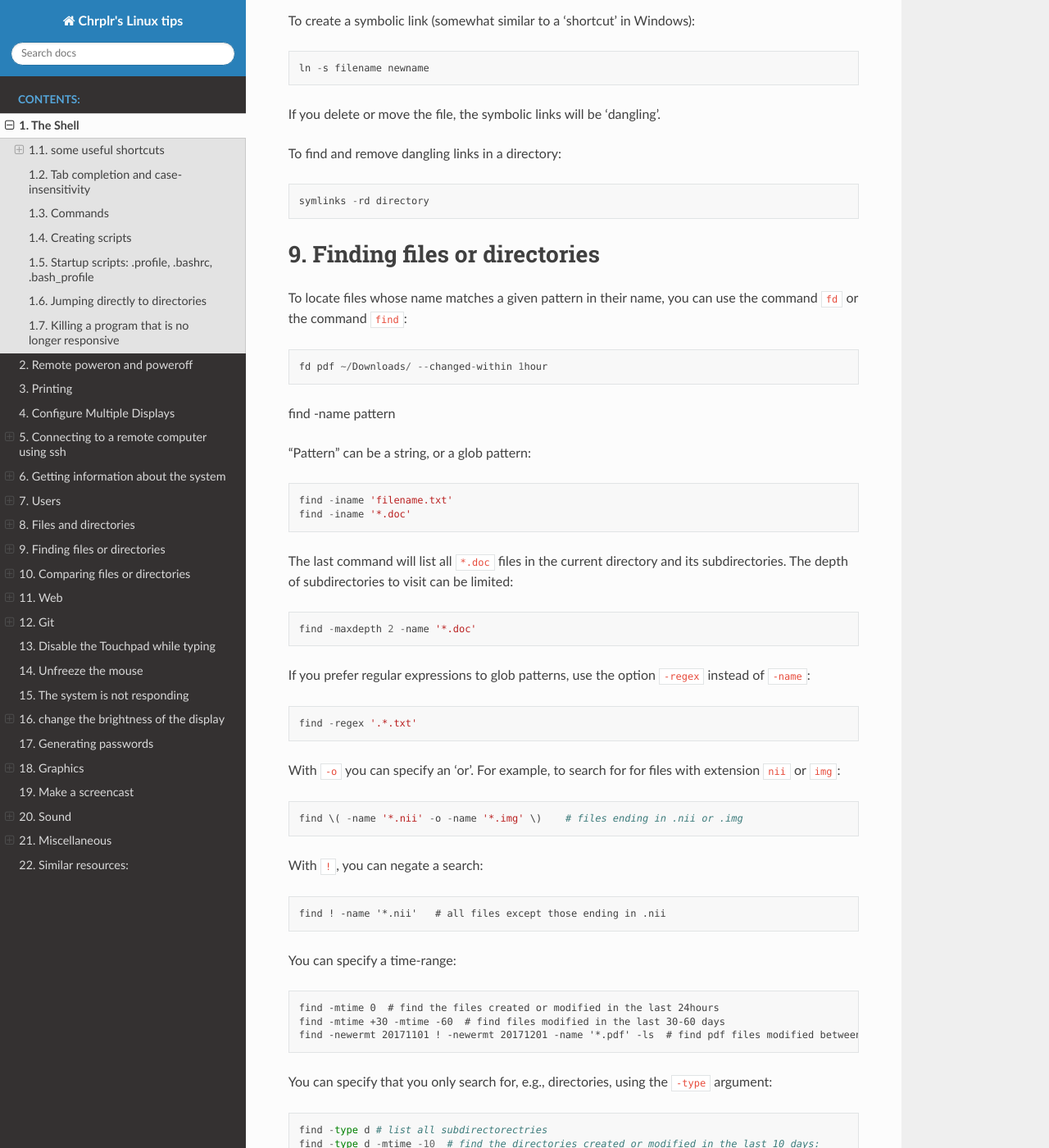
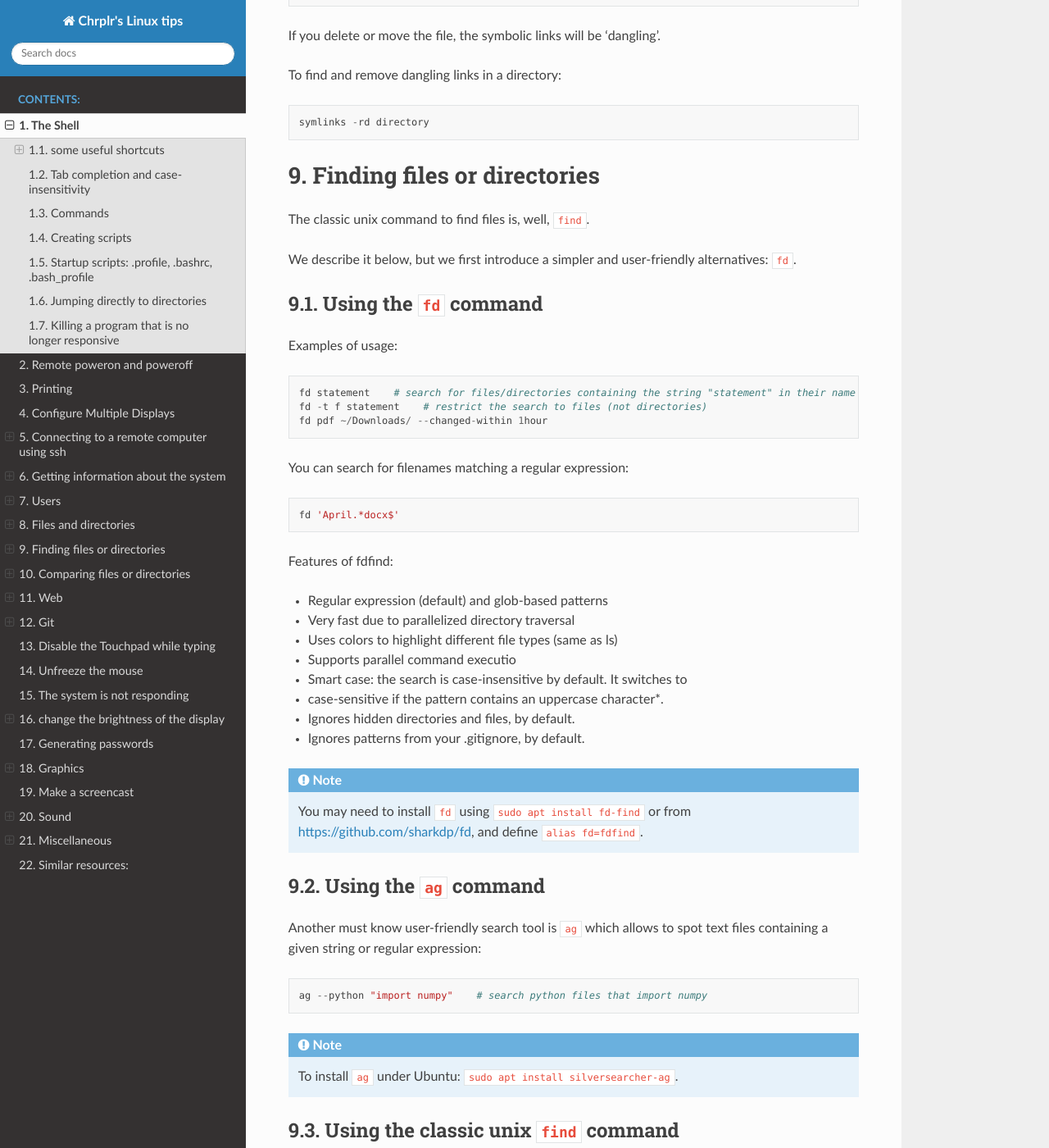
Before and after one commit to chrplr/linux-tips, a Sphinx documentation site: the page built from docs/linux_howto.rst, in a window 1280 px wide and 1400 px high, scrolled down 23331 px. Shown: the whole window at 82% size. Built offline with Sphinx 7.4.7 and the Read the Docs theme 2.0.0, drawn with Linux system fonts in a browser that asks for light colours; some of the changed text lies outside the part shown.

Commit message:
fix error on fd-find

```diff
--- a/docs/linux_howto.rst
+++ b/docs/linux_howto.rst
@@ -1254,18 +1250,58 @@ To find and remove dangling links in a directory:
 Finding files or directories
 ----------------------------
 
-To locate files whose name matches a given pattern in their name, you
-can use the command ``fd`` or the command ``find``:
-
-::
-
+The classic unix command to find files is, well, ``find``.
+
+We describe it below, but we first introduce a simpler and user-friendly alternatives: ``fd``.
+
+Using the ``fd`` command
+~~~~~~~~~~~~~~~~~~~~~~~~
+
+Examples of usage::
+
+   fd statement    # search for files/directories containing the string "statement" in their name
+   fd -t f statement    # restrict the search to files (not directories)
    fd pdf ~/Downloads/ --changed-within 1hour
 
-find -name pattern
-
-“Pattern” can be a string, or a glob pattern:
-
-::
+You can search for filenames matching a regular expression::
+
+   fd 'April.*docx$'
+
+Features of fdfind:
+
+*  Regular expression (default) and glob-based patterns
+*  Very fast due to parallelized directory traversal
+*  Uses colors to highlight different file types (same as ls)
+*  Supports parallel command executio
+*  Smart case: the search is case-insensitive by default. It switches to
+*  case-sensitive if the pattern contains an uppercase character*.
+*  Ignores hidden directories and files, by default.
+*  Ignores patterns from your .gitignore, by default.
+
+
+.. note::
+   You may need to install ``fd`` using  ``sudo apt install fd-find`` or from https://github.com/sharkdp/fd, and define ``alias fd=fdfind``.
+
+
+Using the ``ag`` command
+~~~~~~~~~~~~~~~~~~~~
+
+Another must know user-friendly search tool is ``ag`` which allows to spot text files containing a given string or regular expression::
+
+   ag --python "import numpy"    # search python files that import numpy
+
+.. note::
+    To install ``ag`` under Ubuntu: ``sudo apt install silversearcher-ag``.
+
+
+Using the classic unix ``find`` command
+~~~~~~~~~~~~~~~~~~~~~~~~~~~~~~~~~~~~~~~
+
+``find`` is the classic command, which is complex but powerful. THe basic syntax is::
+
+    find -name pattern
+
+where ``pattern`` can be a string, or a `glob pattern <https://en.wikipedia.org/wiki/Glob_(programming)>`__ (not a regular expression)::
 
    find -iname 'filename.txt'
    find -iname '*.doc'
@@ -1343,44 +1379,6 @@ Note that ``xargs`` can be parallelized with the -P option:
 
 Consult ``info find`` and ``info xargs`` for more information.
 
-fdfind
-~~~~~~
-
-The syntax of ``find`` is somewhat complex and hard to remember.
-
-``fdfind`` is a “simple, fast and user-friendly alternative to
-``find``”.
-
-Features of fdfind:
-
--  Intuitive syntax: ``fd PATTERN`` instead of
-   ``find -iname '*PATTERN*'``.
--  Regular expression (default) and glob-based patterns.
--  Very fast due to parallelized directory traversal.
--  Uses colors to highlight different file types (same as ls).
--  Supports parallel command execution
--  Smart case: the search is case-insensitive by default. It switches to
-   case-sensitive if the pattern contains an uppercase character*.
--  Ignores hidden directories and files, by default.
--  Ignores patterns from your .gitignore, by default.
--  Regular expression (default) and glob-based patterns.
--  Very fast due to parallelized directory traversal.
--  Uses colors to highlight different file types (same as ls).
--  Supports parallel command execution
--  Smart case: the search is case-insensitive by default. It switches to
-   case-sensitive if the pattern contains an uppercase character*.
--  Ignores hidden directories and files, by default.
--  Ignores patterns from your .gitignore, by default.
-
-Under Ubuntu, install it with ``sudo apt install fd-find``
-
-::
-
-   fdfind txt    # list all filenames containing txt
-   fdfind txt$   # list all filenames ending with txt
-
-See https://github.com/sharkdp/fd for more information.
-
 locate
 ~~~~~~
 
@@ -1405,6 +1403,7 @@ Read the manual:
 ::
 
    man locate
+
 
 Search files by content
 ~~~~~~~~~~~~~~~~~~~~~~~
@@ -1436,15 +1435,14 @@ To install ``ack`` under ubundu:
 
    sudo apt install ack-grep
 
-Another search tool, which I have not used but is said to be faster than
-``ack`` is ``ag`` http://conqueringthecommandline.com/book/ack_ag:
+Another search tool is ``ag`` http://conqueringthecommandline.com/book/ack_ag:
 
 ::
 
    sudo apt install silversearcher-ag
 
-Tools like ``grep`` and ``ack`` are useful to search within text files
-but pretty useless for binary files. If you want to search within
+Tools like ``grep``, ``ack`` and``ag`` are useful to search within text files
+but pretty useless for binary files. If you need to search within
 ``.pdf`` or ``.doc`` files, you first need to extract the textual
 content and then index it. Then, you will be able to search files by
 their content. To this end, you can install and use a tool like
```
Also changed, not shown: other parts of docs/linux_howto.rst (+1 -5 lines), docs/index.rst (+0 -8 lines).
